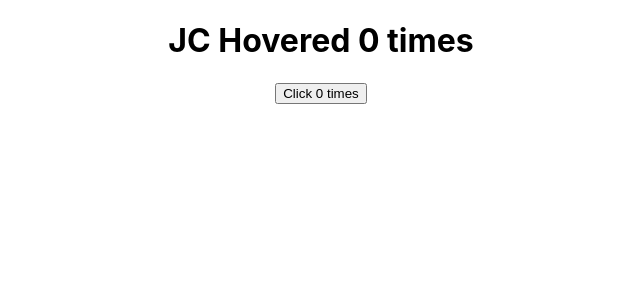
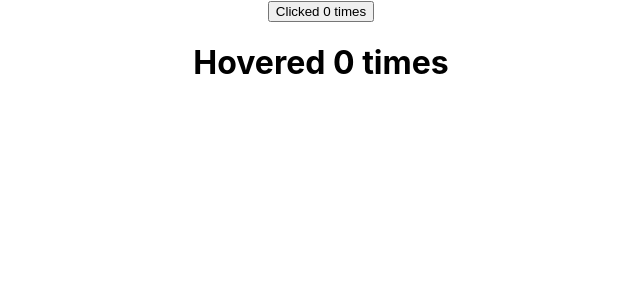
Before and after one commit to jcfdl/learning-react, a React (Create React App) app: page / in a window 1280 px wide. Shown: the top 300 px of the page, without its empty margins (319-959 px from the left). Built offline with nearby package versions, Linux system fonts and the light colour scheme.

Commit message:
Render props

```diff
--- a/src/App.js
+++ b/src/App.js
@@ -24,14 +24,23 @@ import Hero from './components/Hero'
 import ErrorBoundary from './components/ErrorBoundary'
 import ClickCounter from './components/ClickCounter'
 import HoverCounter from './components/HoverCounter'
+import ClickCounterTwo from './components/ClickCounterTwo'
+import HoverCounterTwo from './components/HoverCounterTwo'
+import CounterTwo from './components/CounterTwo'
 
 
 function App() {
   return (
     <div className="App">
-      <HoverCounter name='JC' />
+      <CounterTwo render={(count, incrementCount) => (
+        <ClickCounterTwo count={count} incrementCount={incrementCount} />
+      )} />
+      <CounterTwo render={(count, incrementCount) => (
+        <HoverCounterTwo count={count} incrementCount={incrementCount} />
+      )} />
 
-      <ClickCounter />
+      {/*<HoverCounter name='JC' />
+      <ClickCounter />*/}
      {/* <ErrorBoundary>
         <Hero heroname="Batman" />
         <Hero heroname="Joker" />
--- /dev/null
+++ b/src/components/ClickCounterTwo.js
@@ -0,0 +1,15 @@
+import React, { Component, PropTypes } from 'react';
+
+class ClickCounterTwo extends Component {
+
+    render() {
+        const {count, incrementCount} = this.props
+        return (
+            <div>
+            	<button onClick={incrementCount}>Clicked {count} times</button>
+            </div>
+        );
+    }
+}
+
+export default ClickCounterTwo;
--- /dev/null
+++ b/src/components/CounterTwo.js
@@ -0,0 +1,29 @@
+import React, { Component, PropTypes } from 'react';
+import withCounter from './withCounter'
+
+class CounterTwo extends Component {
+
+		constructor(props) {
+        super(props);
+
+        this.state = {
+        	count: 0
+        }
+    }
+
+    incrementCount = () => {
+    	this.setState(prevState => {
+    		return {count: prevState.count + 1}
+    	})
+    }
+
+    render() {
+        return (
+            <>
+           {this.props.render(this.state.count, this.incrementCount)}
+           </>
+        );
+    }
+}
+
+export default CounterTwo;
--- /dev/null
+++ b/src/components/HoverCounterTwo.js
@@ -0,0 +1,16 @@
+import React, { Component, PropTypes } from 'react';
+
+class HoverCounterTwo extends Component {
+
+
+    render() {
+        const {count, incrementCount} = this.props
+        return (
+            <div>
+            	<h1 onMouseOver={incrementCount}>Hovered {count} times</h1>
+            </div>
+        );
+    }
+}
+
+export default HoverCounterTwo;
```
